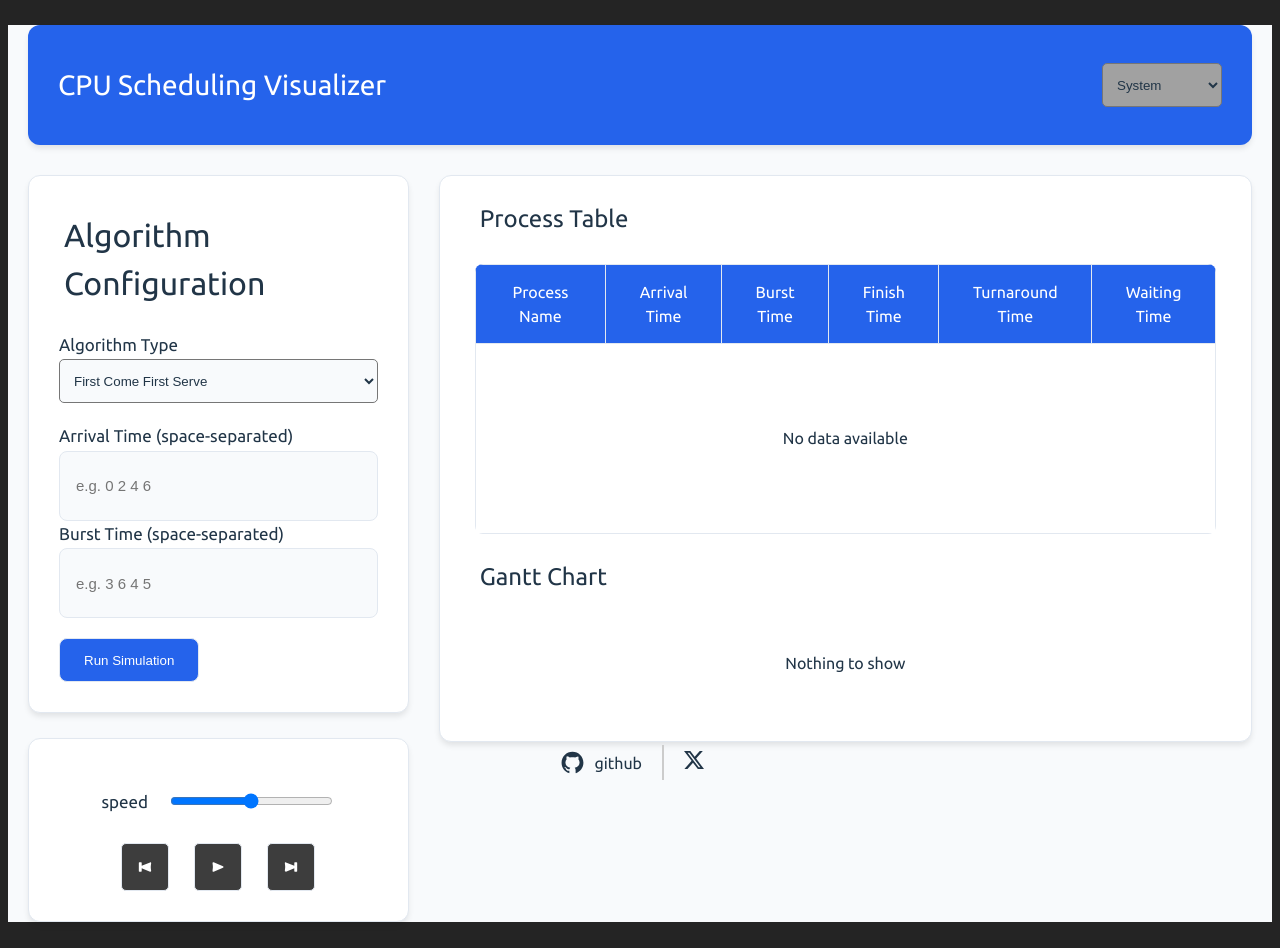
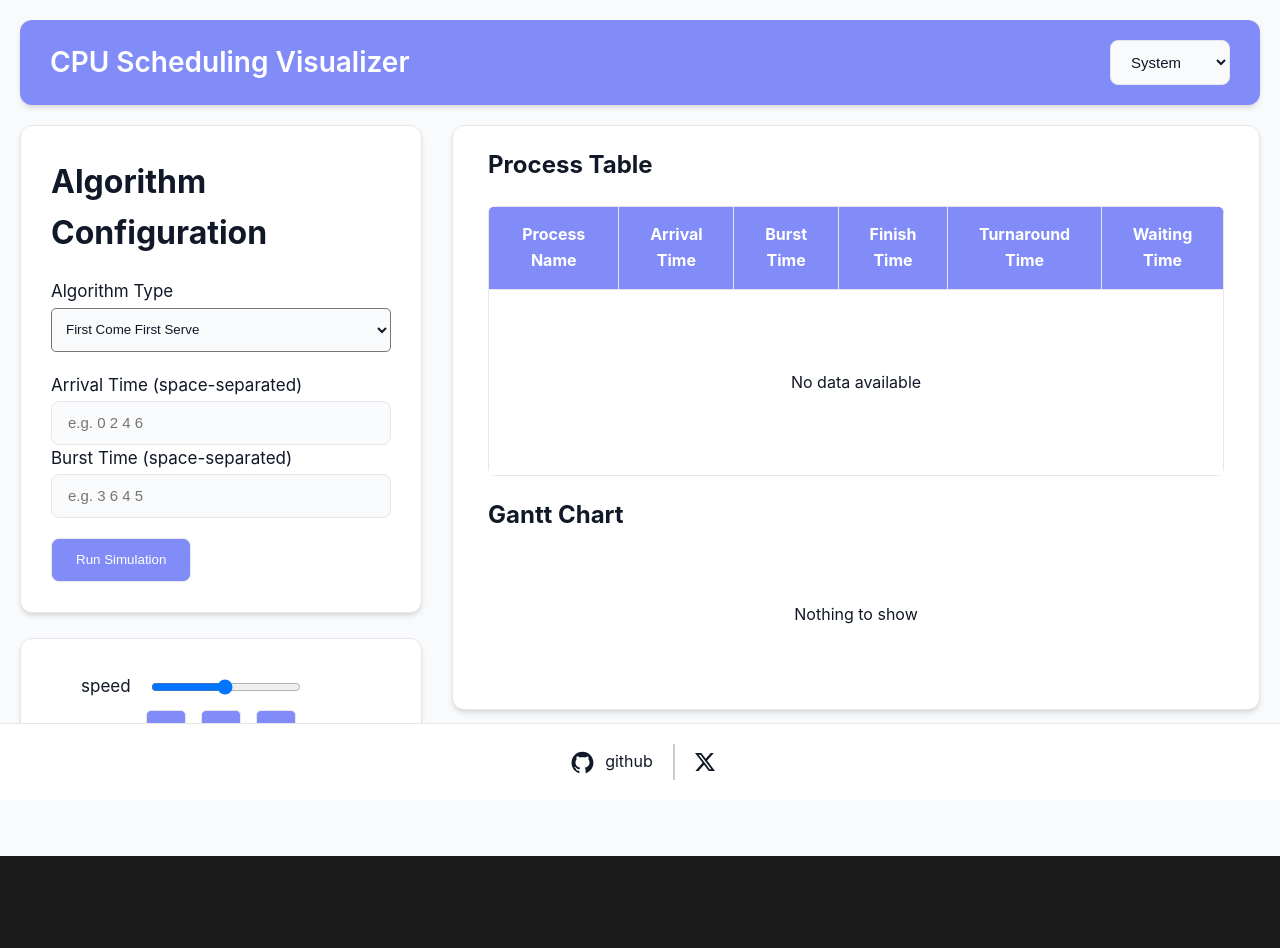
Before and after one commit to yuvrajsinh5252/Taskflow, a React (Vite) app: page / in a window 1280 px wide. After the commit the page ends 856 px from the top, so only its background shows below. Built offline with nearby package versions, Linux system fonts and the light colour scheme.

Commit message:
chore: update color scheme

```diff
--- a/src/components/controller.tsx
+++ b/src/components/controller.tsx
@@ -36,7 +36,8 @@ export default function Controller() {
       <div className="control">
         <GiPreviousButton
           onClick={() => setStatus("prev")}
-          className="prev button"
+          size={40}
+          className="control_button"
         />
         {play ? (
           <GiPauseButton
@@ -44,7 +45,8 @@ export default function Controller() {
               setStatus("paused");
               setPlay(false);
             }}
-            className="pause button"
+            size={40}
+            className="control_button"
           />
         ) : (
           <GiPlayButton
@@ -52,12 +54,14 @@ export default function Controller() {
               setStatus("running");
               setPlay(true);
             }}
-            className="play button"
+            size={40}
+            className="control_button"
           />
         )}
         <GiNextButton
           onClick={() => setStatus("next")}
-          className="next button"
+          size={40}
+          className="control_button"
         />
       </div>
     </div>
--- a/src/styles/index.css
+++ b/src/styles/index.css
@@ -1,51 +1,65 @@
 :root {
-  font-family: Ubuntu, Inter, system-ui, Avenir, Helvetica, Arial, sans-serif;
-  line-height: 1.5;
+  font-family: "Poppins", -apple-system, BlinkMacSystemFont, "Segoe UI", Roboto,
+    Oxygen, Ubuntu, sans-serif;
+  line-height: 1.6;
   font-weight: 400;
 
   color-scheme: light dark;
-  color: rgba(255, 255, 255, 0.87);
-  background-color: #242424;
+  color: rgba(255, 255, 255, 0.95);
+  background-color: #1a1a1a;
 
   font-synthesis: none;
   text-rendering: optimizeLegibility;
   -webkit-font-smoothing: antialiased;
   -moz-osx-font-smoothing: grayscale;
   --animation-width: 100px;
-  --primary-color: #2563eb;
-  --secondary-color: #1e40af;
-  --background-color: #f8fafc;
-  --text-color: #1e293b;
-  --border-color: #e2e8f0;
-  --shadow: 0 4px 6px -1px rgb(0 0 0 / 0.1);
+  --primary-color: #818cf8;
+  --secondary-color: #6366f1;
+  --background-color: #f9fafb;
+  --text-color: #111827;
+  --border-color: #e5e7eb;
+  --shadow: 0 4px 6px -1px rgba(0, 0, 0, 0.1), 0 2px 4px -2px rgba(0, 0, 0, 0.1);
 
   /* Light theme variables */
   --primary-bg: #ffffff;
-  --secondary-bg: #f8fafc;
-  --text-primary: #213547;
-  --text-secondary: #475569;
-  --border-color: #e2e8f0;
+  --secondary-bg: #f9fafb;
+  --text-primary: #111827;
+  --text-secondary: #4b5563;
+  --border-color: #e5e7eb;
 }
 
 /* Dark theme variables */
 [data-theme="dark"] {
-  --primary-bg: #1a1a1a;
-  --secondary-bg: #242424;
-  --text-primary: #ffffff;
-  --text-secondary: #94a3b8;
-  --border-color: #333333;
+  --primary-bg: #18181b;
+  --secondary-bg: #27272a;
+  --text-primary: #f9fafb;
+  --text-secondary: #d1d5db;
+  --border-color: #3f3f46;
+}
+
+* {
+  margin: 0;
+  padding: 0;
+  box-sizing: border-box;
 }
 
 body {
+  margin: 0;
+  padding: 0;
+  min-height: 100vh;
+  overflow-x: hidden;
   background-color: var(--secondary-bg);
   color: var(--text-primary);
+  font-size: 16px;
 }
 
 .app {
-  margin: 2% auto;
+  margin: 0;
+  padding: 20px;
+  min-height: 100vh;
   max-width: 1400px;
-  padding: 0 20px;
-  min-height: 100vh;
+  margin: 0 auto;
+  position: relative;
 }
 
 .first-half {
@@ -71,9 +85,9 @@ body {
   align-items: start;
   gap: 30px;
   justify-content: start;
-  margin-top: 30px;
+  margin-top: 20px;
+  margin-bottom: 60px; /* Add space for footer */
   flex-direction: row;
-  /* flex-wrap: wrap; */
 }
 
 .output {
@@ -171,8 +185,7 @@ button:hover {
 }
 
 .table-head {
-  padding: 5px;
-  padding-bottom: 10px;
+  padding-bottom: 5px;
   border-radius: 5px;
   margin: 0;
   margin-bottom: 15px;
@@ -213,6 +226,11 @@ button:hover {
 
 .nothing {
   padding: 15px;
+  border-radius: 8px;
+  background: var(--primary-bg);
+  color: var(--text-primary);
+  text-align: center;
+  margin: 32px;
 }
 
 .interval {
@@ -233,7 +251,18 @@ button:hover {
   justify-content: center;
 }
 
+input[type="range"] {
+  width: 100%;
+  border-radius: 5px;
+  padding: 15px 0px;
+  margin-right: 60px;
+  border: none;
+  background-color: #222831;
+  color: #eeeeee;
+}
+
 .chart-cell {
+  margin: 30px 0px;
   display: flex;
   align-items: center;
   justify-content: center;
@@ -268,6 +297,7 @@ button:hover {
 .speed {
   display: flex;
   gap: 20px;
+  width: 80%;
   align-items: center;
 }
 
@@ -297,25 +327,27 @@ button:hover {
 }
 
 .footer {
-  position: absolute;
-  bottom: 0%;
-  right: 45%;
+  position: fixed;
+  bottom: 0;
+  left: 0;
+  right: 0;
+  background: var(--primary-bg);
+  padding: 15px;
   display: flex;
   justify-content: center;
-  align-items: center;
-  padding: 10px;
   gap: 20px;
-  cursor: pointer;
+  border-top: 1px solid var(--border-color);
 }
 
 .x {
   text-decoration: none;
-  color: #213547;
+  color: var(--text-primary);
+  margin-top: auto;
 }
 
 .github {
   text-decoration: none;
-  color: #213547;
+  color: var(--text-primary);
   display: flex;
   gap: 10px;
   padding-right: 20px !important;
@@ -325,11 +357,37 @@ button:hover {
   align-items: center;
 }
 
+.control_button {
+  padding: 10px 12px;
+  border-radius: 5px;
+  border: 1px solid var(--border-color);
+  background-color: var(--primary-color);
+  color: white;
+  margin-right: auto;
+  cursor: pointer;
+}
+
 #color-scheme {
-  padding: 10px;
-  border-radius: 5px;
-  background-color: #a1a1a1;
-  color: #213547;
+  padding: 12px 16px;
+  border-radius: 8px;
+  border: 1px solid var(--border-color);
+  background-color: var(--secondary-bg);
+  color: var(--text-primary);
+  font-size: 15px;
+  cursor: pointer;
+  transition: all 0.2s ease;
+  width: 120px;
+}
+
+#color-scheme:hover {
+  border-color: var(--primary-color);
+  box-shadow: 0 0 0 1px var(--primary-color);
+}
+
+#color-scheme:focus {
+  outline: none;
+  border-color: var(--primary-color);
+  box-shadow: 0 0 0 2px var(--primary-color);
 }
 
 @media (max-width: 768px) {
@@ -375,8 +433,6 @@ button:hover {
 
   .footer {
     position: relative;
-    right: auto;
-    bottom: auto;
     margin-top: 40px;
     justify-content: center;
   }
```
Also changed, not shown: src/@types/Ganttchart.d.ts (+12 -5 lines).
